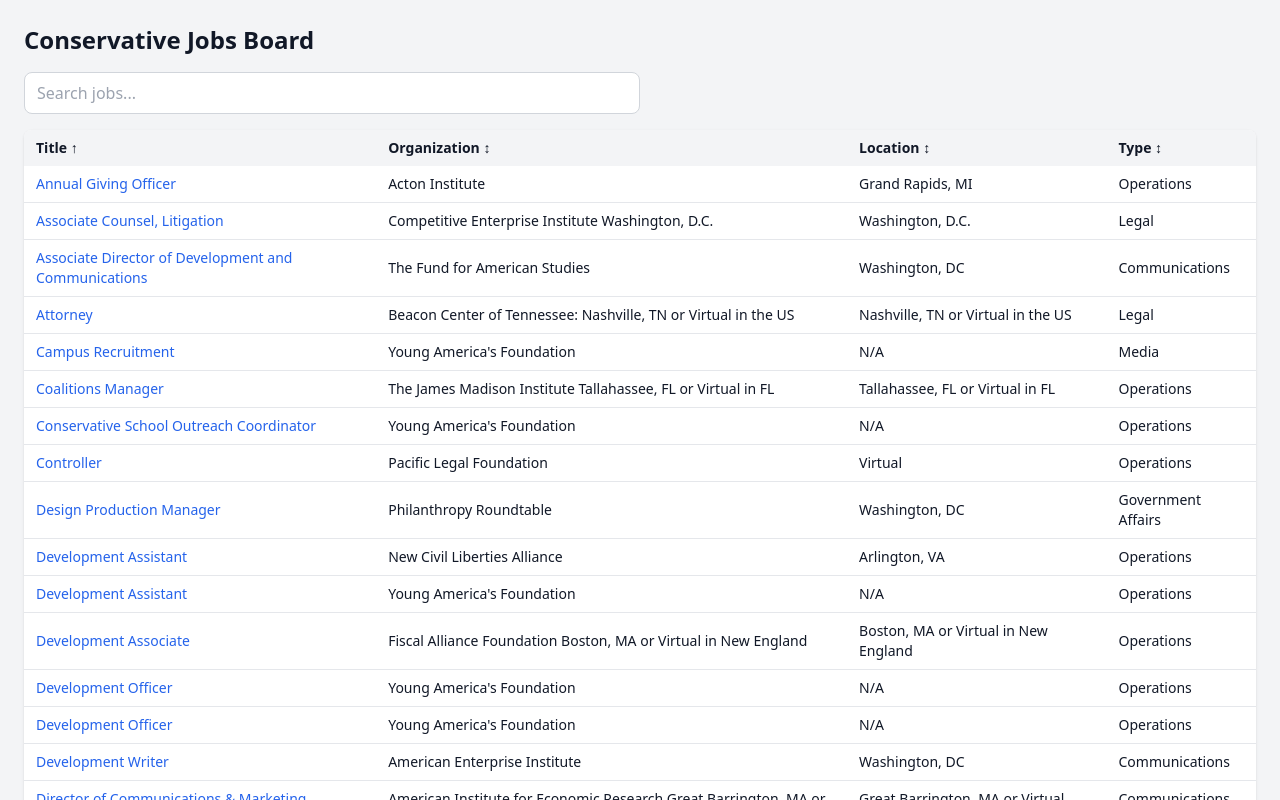
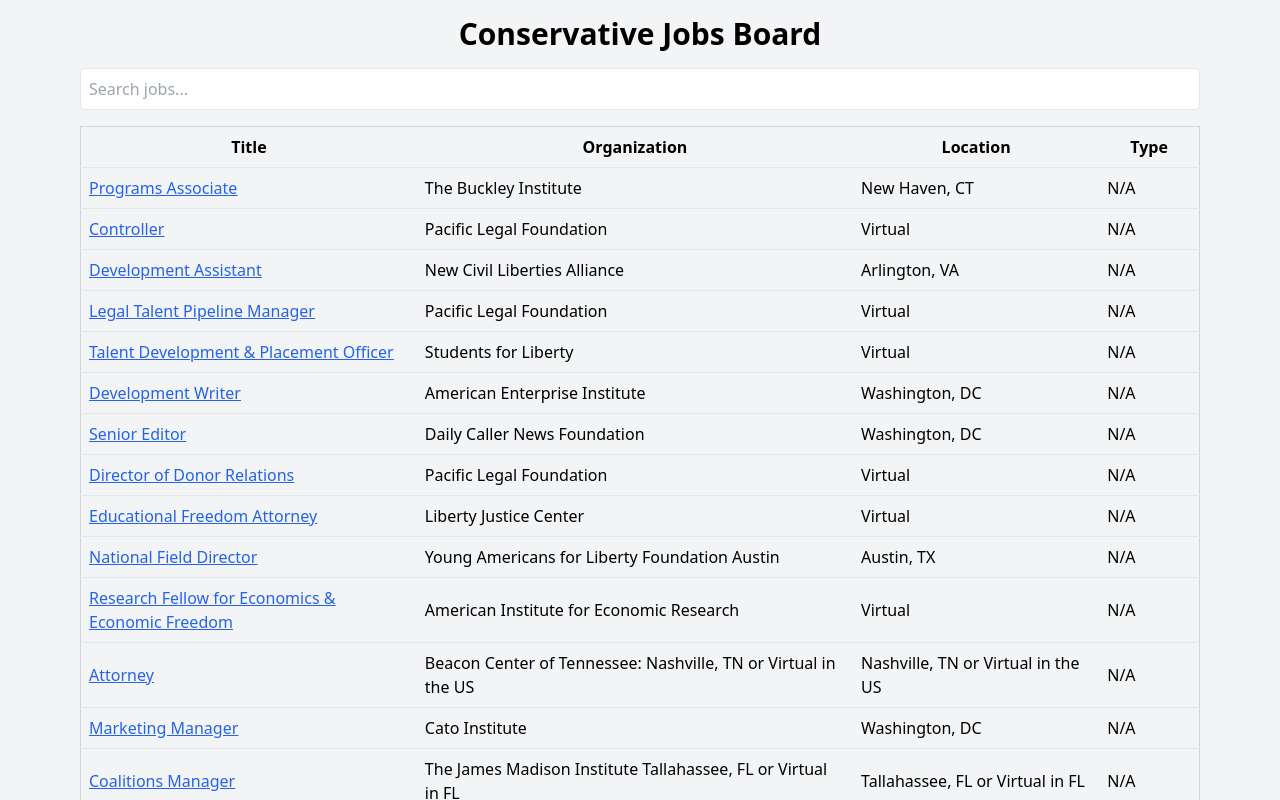
Before and after one commit to fmb15661/conservative-jobs-board, a React (Create React App) app in the folder frontend/: page / in a window 1280 px wide. Shown: the top 800 px of the page. Built offline with nearby package versions, Linux system fonts and the light colour scheme.

Commit message:
Fix display: ensure location renders and force cache bust

```diff
--- a/frontend/src/App.jsx
+++ b/frontend/src/App.jsx
@@ -1,188 +1,100 @@
-// Force rebuild - YAF location fix
 /* eslint-disable */
-import React, { useState, useEffect, useMemo } from "react";
+import React, { useEffect, useState } from "react";
 
 export default function App() {
   const [jobs, setJobs] = useState([]);
-  const [sortConfig, setSortConfig] = useState({ key: "title", direction: "asc" });
-  const [query, setQuery] = useState("");
+  const [searchTerm, setSearchTerm] = useState("");
+  const [sortConfig, setSortConfig] = useState({ key: null, direction: "asc" });
 
+  // Load combined job files (cache-busted)
   useEffect(() => {
-    async function loadJobs() {
-      const sources = ["/jobs.json", "/jobs_yaf.json"];
-      const allJobs = [];
+    const sources = [
+      `/jobs.json?v=${Date.now()}`,
+      `/jobs_talentmarket.json?v=${Date.now()}`,
+      `/jobs_yaf.json?v=${Date.now()}`
+    ];
 
-      for (const src of sources) {
-        try {
-          const res = await fetch(src, { cache: "no-store" });
-          if (!res.ok) continue;
-          const data = await res.json();
-          if (Array.isArray(data)) allJobs.push(...data);
-        } catch (e) {
-          console.error("Failed to load", src, e);
-        }
-      }
-
-      const normalized = allJobs.map(normalize);
-      const seen = new Set();
-      const unique = [];
-
-      for (const job of normalized) {
-        const key =
-          (job.link && job.link !== "#"
-            ? job.link
-            : `${job.title}-${job.organization}`).toLowerCase();
-        if (!seen.has(key)) {
-          seen.add(key);
-          unique.push(job);
-        }
-      }
-
+    Promise.all(
+      sources.map(src =>
+        fetch(src)
+          .then(res => res.ok ? res.json() : [])
+          .catch(() => [])
+      )
+    ).then(data => {
+      const merged = data.flat();
+      // remove duplicates by link
+      const unique = Array.from(new Map(merged.map(j => [j.link, j])).values());
       setJobs(unique);
-    }
-
-    loadJobs();
+    });
   }, []);
 
-  function normalize(raw) {
-    return {
-      title: raw.title || raw.position || "Untitled",
-      organization:
-        raw.organization ||
-        raw.org ||
-        raw.company ||
-        raw.employer ||
-        "Unknown",
-      location:
-        raw.location ||
-        raw.job_location ||
-        raw.city ||
-        raw.jobCity ||
-        raw.jobLocation ||
-        raw["Job Location"] ||
-        "N/A",
-      type:
-        raw.type ||
-        raw.category ||
-        raw.job_type ||
-        raw.role_type ||
-        raw.position_type ||
-        raw.employment_type ||
-        raw.categories ||
-        "N/A",
-      link: raw.link || raw.url || "#",
+  // Sort handler
+  const handleSort = (key) => {
+    let direction = "asc";
+    if (sortConfig.key === key && sortConfig.direction === "asc") direction = "desc";
+    setSortConfig({ key, direction });
   };
+
+  const sortedJobs = React.useMemo(() => {
+    let sortable = [...jobs];
+    if (sortConfig.key) {
+      sortable.sort((a, b) => {
+        const valA = a[sortConfig.key] || "";
+        const valB = b[sortConfig.key] || "";
+        if (sortConfig.key === "date_posted") {
+          return sortConfig.direction === "asc"
+            ? new Date(valA) - new Date(valB)
+            : new Date(valB) - new Date(valA);
         }
-
-  const filtered = useMemo(() => {
-    if (!query) return jobs;
-    const q = query.toLowerCase();
-    return jobs.filter(
-      (j) =>
-        j.title.toLowerCase().includes(q) ||
-        j.organization.toLowerCase().includes(q) ||
-        j.location.toLowerCase().includes(q)
-    );
-  }, [jobs, query]);
-
-  const sorted = useMemo(() => {
-    const arr = [...filtered];
-    const { key, direction } = sortConfig;
-    const dir = direction === "asc" ? 1 : -1;
-    arr.sort((a, b) =>
-      dir * String(a[key] || "").localeCompare(String(b[key] || ""))
-    );
-    return arr;
-  }, [filtered, sortConfig]);
-
-  function toggleSort(key) {
-    setSortConfig((prev) => {
-      if (prev.key === key) {
-        return { key, direction: prev.direction === "asc" ? "desc" : "asc" };
-      }
-      return { key, direction: "asc" };
+        return sortConfig.direction === "asc"
+          ? valA.localeCompare(valB)
+          : valB.localeCompare(valA);
       });
     }
+    return sortable;
+  }, [jobs, sortConfig]);
 
-  function arrow(key) {
-    if (sortConfig.key !== key) return "↕";
-    return sortConfig.direction === "asc" ? "↑" : "↓";
-  }
+  const filteredJobs = sortedJobs.filter(
+    j =>
+      j.title.toLowerCase().includes(searchTerm.toLowerCase()) ||
+      j.organization.toLowerCase().includes(searchTerm.toLowerCase()) ||
+      j.location.toLowerCase().includes(searchTerm.toLowerCase())
+  );
 
   return (
-    <div className="p-6 font-sans text-gray-900">
-      <h1 className="text-2xl font-bold mb-4">Conservative Jobs Board</h1>
-
-      <div className="mb-4">
+    <div className="p-4 max-w-6xl mx-auto">
+      <h1 className="text-3xl font-bold mb-4 text-center">Conservative Jobs Board</h1>
       <input
         type="text"
         placeholder="Search jobs..."
-          value={query}
-          onChange={(e) => setQuery(e.target.value)}
-          className="w-full md:w-1/2 border border-gray-300 rounded-lg px-3 py-2 focus:outline-none focus:ring focus:border-blue-500"
+        value={searchTerm}
+        onChange={e => setSearchTerm(e.target.value)}
+        className="border p-2 mb-4 w-full rounded"
       />
-      </div>
-
-      <div className="overflow-x-auto bg-white rounded-lg shadow">
-        <table className="min-w-full text-sm text-left">
+      <div className="overflow-x-auto">
+        <table className="min-w-full border border-gray-300 rounded">
           <thead className="bg-gray-100">
             <tr>
-              <th className="px-3 py-2 cursor-pointer" onClick={() => toggleSort("title")}>
-                Title {arrow("title")}
-              </th>
-              <th
-                className="px-3 py-2 cursor-pointer"
-                onClick={() => toggleSort("organization")}
-              >
-                Organization {arrow("organization")}
-              </th>
-              <th
-                className="px-3 py-2 cursor-pointer"
-                onClick={() => toggleSort("location")}
-              >
-                Location {arrow("location")}
-              </th>
-              <th className="px-3 py-2 cursor-pointer" onClick={() => toggleSort("type")}>
-                Type {arrow("type")}
-              </th>
+              <th className="p-2 cursor-pointer" onClick={() => handleSort("title")}>Title</th>
+              <th className="p-2 cursor-pointer" onClick={() => handleSort("organization")}>Organization</th>
+              <th className="p-2 cursor-pointer" onClick={() => handleSort("location")}>Location</th>
+              <th className="p-2 cursor-pointer" onClick={() => handleSort("type")}>Type</th>
             </tr>
           </thead>
           <tbody>
-            {sorted.map((job, i) => (
-              <tr key={i} className="border-b hover:bg-gray-50">
-                <td className="px-3 py-2 font-medium">
-                  {job.link && job.link !== "#" ? (
-                    <a
-                      href={job.link}
-                      target="_blank"
-                      rel="noreferrer"
-                      className="text-blue-600 hover:underline"
-                    >
-                      {job.title}
-                    </a>
-                  ) : (
-                    job.title
-                  )}
+            {filteredJobs.map((job, index) => (
+              <tr key={index} className="border-t hover:bg-gray-50">
+                <td className="p-2 text-blue-600 underline">
+                  <a href={job.link} target="_blank" rel="noopener noreferrer">{job.title}</a>
                 </td>
-                <td className="px-3 py-2">{job.organization}</td>
-                <td className="px-3 py-2">{job.location}</td>
-                <td className="px-3 py-2">{job.type}</td>
+                <td className="p-2">{job.organization || "N/A"}</td>
+                <td className="p-2">{job.location || "N/A"}</td>
+                <td className="p-2">{job.type || "N/A"}</td>
               </tr>
             ))}
-            {sorted.length === 0 && (
-              <tr>
-                <td colSpan="4" className="text-center py-6 text-gray-500">
-                  No jobs found.
-                </td>
-              </tr>
-            )}
           </tbody>
         </table>
       </div>
-
-      <p className="text-xs text-gray-500 mt-2">
-        Click any column header to sort ↑↓
-      </p>
     </div>
   );
 }
```
Lines whose indentation alone changed are shown as unchanged.
